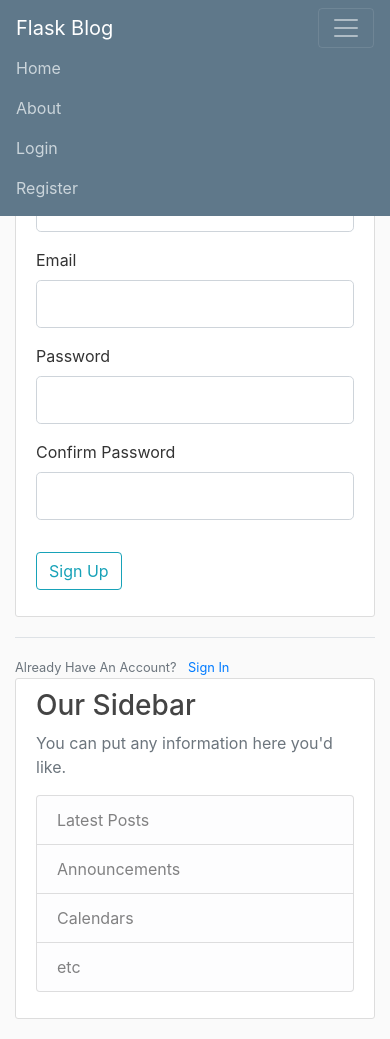
After one commit to Shashank-Karna/CGAP-Beyond-Victims, a Flask app: page /register in a window 390 px wide, after a click that opens the changed part. The commit adds this page. Run offline with Flask 2, Linux system fonts and the light colour scheme; some libraries are stand-ins or nearby versions.

Commit message:
Restructured the entire package

```diff
--- a/cgap/__init__.py
+++ b/cgap/__init__.py
@@ -7,9 +7,5 @@ app = Flask(__name__)
 app.config["SECRET_KEY"] = "e08b966d8b8d52137361aa6900fd57d6"
 app.config["SQLALCHEMY_DATABASE_URI"] = "sqlite:///site.db"
 db = SQLAlchemy(app)
-bcrypt = Bcrypt(app)
-login_manager = LoginManager(app)
-login_manager.login_view = "login"
-login_manager.login_message_category = "info"
 
 from cgap import routes
--- a/cgap/forms.py
+++ b/cgap/forms.py
@@ -36,56 +36,3 @@ class LoginForm(FlaskForm):
     password = PasswordField("Password", validators=[DataRequired()])
     remember = BooleanField("Remember Me")
     submit = SubmitField("Login")
-
-
-class UpdateAccountForm(FlaskForm):
-    username = StringField(
-        "Username", validators=[DataRequired(), Length(min=3, max=20)]
-    )
-    email = StringField("Email", validators=[DataRequired(), Email()])
-    picture = FileField(
-        "Update Profile Picture", validators=[FileAllowed(["jpg", "png"])]
-    )
-    submit = SubmitField("Update")
-
-    def validate_username(self, username):
-        if username.data != current_user.username:
-            user = User.query.filter_by(username=username.data).first()
-            if user:
-                raise ValidationError(
-                    "That username is taken. Please chooser another one."
-                )
-
-    def validate_email(self, email):
-        if email.data != current_user.email:
-            user = User.query.filter_by(email=email.data).first()
-            if user:
-                raise ValidationError(
-                    "That email is taken. Please chooser another one."
-                )
-
-
-class PostForm(FlaskForm):
-    title = StringField("Title", validators=[DataRequired()])
-    content = TextAreaField("Content", validators=[DataRequired()])
-    submit = SubmitField("Post")
-
-
-class RequestResetForm(FlaskForm):
-    email = StringField("Email", validators=[DataRequired(), Email()])
-    submit = SubmitField("Request Password Reset")
-
-    def validate_email(self, email):
-        user = User.query.filter_by(email=email.data).first()
-        if user is None:
-            raise ValidationError(
-                "There is no account with that email. Please register first."
-            )
-
-
-class ResetPasswordForm(FlaskForm):
-    password = PasswordField("Password", validators=[DataRequired()])
-    confirm_password = PasswordField(
-        "Confirm Password", validators=[DataRequired(), EqualTo("password")]
-    )
-    submit = SubmitField("Reset Password")
--- a/cgap/routes.py
+++ b/cgap/routes.py
@@ -1,8 +1,64 @@
+import email
+import secrets
+import os
+from PIL import Image
+from click import password_option
 from flask import render_template, url_for, flash, redirect, request, abort
-from cgap import app
+from cgap.forms import RegistrationForm, LoginForm
+from cgap import app, db
+from cgap.models import User, Post
+from flask_login import login_user, current_user, logout_user, login_required
+
+
+posts = [
+    {
+        "author": "Shashank Karna",
+        "title": "Blog Post 1",
+        "content": "First post content",
+        "date_posted": "June 19, 2018",
+    },
+    {
+        "author": "Raghuttam Parvatikar",
+        "title": "Blog Post 2",
+        "content": "Second post content",
+        "date_posted": "June 20, 2018",
+    },
+]
 
 
 @app.route("/")
 @app.route("/home")
 def home():
-    return render_template("home.html")
+    return render_template("home.html", posts=posts)
+
+
+@app.route("/about")
+def about():
+    return render_template("about.html", title="About")
+
+
+@app.route("/register", methods=["GET", "POST"])
+def register():
+    form = RegistrationForm()
+    if form.validate_on_submit():
+        flash("Your account has been created! You can now log in.", "success")
+        return redirect(url_for("login"))
+    return render_template("register.html", title="Register", form=form)
+
+
+@app.route("/login", methods=["GET", "POST"])
+def login():
+    form = LoginForm()
+    if form.validate_on_submit():
+        if form.email.data == "admin@blog.com" and form.password.data == "password":
+            flash("You have been logged in!", "success")
+            return redirect(url_for("home"))
+        else:
+            flash("Login Unsuccessful. Please check username and password", "danger")
+    return render_template("login.html", title="Login", form=form)
+
+
+@app.route("/logout")
+def logout():
+    logout_user()
+    return redirect(url_for("home"))
--- a/cgap/static/main.css
+++ b/cgap/static/main.css
@@ -0,0 +1,80 @@
+body {
+    background: #fafafa;
+    color: #333333;
+    margin-top: 5rem;
+  }
+
+  h1, h2, h3, h4, h5, h6 {
+    color: #444444;
+  }
+
+  .bg-steel {
+    background-color: #5f788a;
+  }
+
+  .site-header .navbar-nav .nav-link {
+    color: #cbd5db;
+  }
+
+  .site-header .navbar-nav .nav-link:hover {
+    color: #ffffff;
+  }
+
+  .site-header .navbar-nav .nav-link.active {
+    font-weight: 500;
+  }
+
+  .content-section {
+    background: #ffffff;
+    padding: 10px 20px;
+    border: 1px solid #dddddd;
+    border-radius: 3px;
+    margin-bottom: 20px;
+  }
+
+  .article-title {
+    color: #444444;
+  }
+
+  a.article-title:hover {
+    color: #428bca;
+    text-decoration: none;
+  }
+
+  .article-content {
+    white-space: pre-line;
+  }
+
+  .article-img {
+    height: 65px;
+    width: 65px;
+    margin-right: 16px;
+  }
+
+  .article-metadata {
+    padding-bottom: 1px;
+    margin-bottom: 4px;
+    border-bottom: 1px solid #e3e3e3
+  }
+
+  .article-metadata a:hover {
+    color: #333;
+    text-decoration: none;
+  }
+
+  .article-svg {
+    width: 25px;
+    height: 25px;
+    vertical-align: middle;
+  }
+
+  .account-img {
+    height: 125px;
+    width: 125px;
+    margin-right: 20px;
+    margin-bottom: 16px;
+  }
+
+  .account-heading {
+    font-size: 2.5rem;
+  }
--- a/cgap/templates/layout.html
+++ b/cgap/templates/layout.html
@@ -18,8 +18,56 @@
 </head>
 
 <body>
-
-    {% block content %}{% endblock %}
+    <header class="site-header">
+        <nav class="navbar navbar-expand-md navbar-dark bg-steel fixed-top">
+          <div class="container">
+            <a class="navbar-brand mr-4" href="/">Flask Blog</a>
+            <button class="navbar-toggler" type="button" data-toggle="collapse" data-target="#navbarToggle" aria-controls="navbarToggle" aria-expanded="false" aria-label="Toggle navigation">
+              <span class="navbar-toggler-icon"></span>
+            </button>
+            <div class="collapse navbar-collapse" id="navbarToggle">
+              <div class="navbar-nav mr-auto">
+                <a class="nav-item nav-link" href="{{ url_for('home') }}">Home</a>
+                <a class="nav-item nav-link" href="{{ url_for('about') }}">About</a>
+              </div>
+              <!-- Navbar Right Side -->
+              <div class="navbar-nav">
+                <a class="nav-item nav-link" href="{{ url_for('login') }}">Login</a>
+                <a class="nav-item nav-link" href="{{ url_for('register') }}">Register</a>
+              </div>
+            </div>
+          </div>
+        </nav>
+      </header>
+      <main role="main" class="container">
+        <div class="row">
+          <div class="col-md-8">
+            {% with messages = get_flashed_messages(with_categories=true) %}
+              {% if messages %}
+                {% for category, message in messages %}
+                  <div class="alert alert-{{ category }}">
+                    {{ message }}
+                  </div>
+                {% endfor %}
+              {% endif %}
+            {% endwith %}
+            {% block content %}{% endblock %}
+          </div>
+          <div class="col-md-4">
+            <div class="content-section">
+              <h3>Our Sidebar</h3>
+              <p class='text-muted'>You can put any information here you'd like.
+                <ul class="list-group">
+                  <li class="list-group-item list-group-item-light">Latest Posts</li>
+                  <li class="list-group-item list-group-item-light">Announcements</li>
+                  <li class="list-group-item list-group-item-light">Calendars</li>
+                  <li class="list-group-item list-group-item-light">etc</li>
+                </ul>
+              </p>
+            </div>
+          </div>
+        </div>
+      </main>
 
     <!-- Optional JavaScript -->
     <!-- jQuery first, then Popper.js, then Bootstrap JS -->
--- /dev/null
+++ b/cgap/templates/register.html
@@ -0,0 +1,73 @@
+{% extends "layout.html" %}
+
+{% block content %}
+    <div class="content-section">
+        <form method="POST" action="">
+            {{ form.hidden_tag() }}
+            <fieldset class="form-group">
+                <legend class="border-bottom mb-4">Join Today</legend>
+                <div class="form-group">
+                    {{ form.username.label(class="form-control-label") }}
+
+                    {% if form.username.errors %}
+                        {{ form.username(class="form-control form-control-lg is-invalid") }}
+                        <div class="invalid-feedback">
+                            {% for error in form.username.errors %}
+                                <span>{{ error }}</span>
+                            {% endfor %}
+                        </div>
+                    {% else %}
+                        {{ form.username(class="form-control form-control-lg") }}
+                    {% endif %}
+                </div>
+                <div class="form-group">
+                    {{ form.email.label(class="form-control-label") }}
+                    {% if form.email.errors %}
+                        {{ form.email(class="form-control form-control-lg is-invalid") }}
+                        <div class="invalid-feedback">
+                            {% for error in form.email.errors %}
+                                <span>{{ error }}</span>
+                            {% endfor %}
+                        </div>
+                    {% else %}
+                        {{ form.email(class="form-control form-control-lg") }}
+                    {% endif %}
+                </div>
+                <div class="form-group">
+                    {{ form.password.label(class="form-control-label") }}
+                    {% if form.password.errors %}
+                        {{ form.password(class="form-control form-control-lg is-invalid") }}
+                        <div class="invalid-feedback">
+                            {% for error in form.password.errors %}
+                                <span>{{ error }}</span>
+                            {% endfor %}
+                        </div>
+                    {% else %}
+                        {{ form.password(class="form-control form-control-lg") }}
+                    {% endif %}
+                </div>
+                <div class="form-group">
+                    {{ form.confirm_password.label(class="form-control-label") }}
+                    {% if form.confirm_password.errors %}
+                        {{ form.confirm_password(class="form-control form-control-lg is-invalid") }}
+                        <div class="invalid-feedback">
+                            {% for error in form.confirm_password.errors %}
+                                <span>{{ error }}</span>
+                            {% endfor %}
+                        </div>
+                    {% else %}
+                        {{ form.confirm_password(class="form-control form-control-lg") }}
+                    {% endif %}
+                </div>
+            </fieldset>
+            <div class="form-group">
+                {{ form.submit(class="btn btn-outline-info") }}
+            </div>
+        </form>
+    </div>
+    <div class="border-top pt-3">
+        <small class="text-muted">
+            Already Have An Account? <a class="ml-2" href="{{ url_for('login') }}">Sign In</a>
+        </small>
+    </div>
+{% endblock content %}
```
Also changed, not shown: cgap/models.py (+2 -22 lines), cgap/templates/about.html (added, +7 -0 lines), cgap/templates/home.html (+12 -1 lines), cgap/templates/login.html (added, +53 -0 lines), cgap/site.db (added), cgap/static/profile_pics/default.jpg (added).
